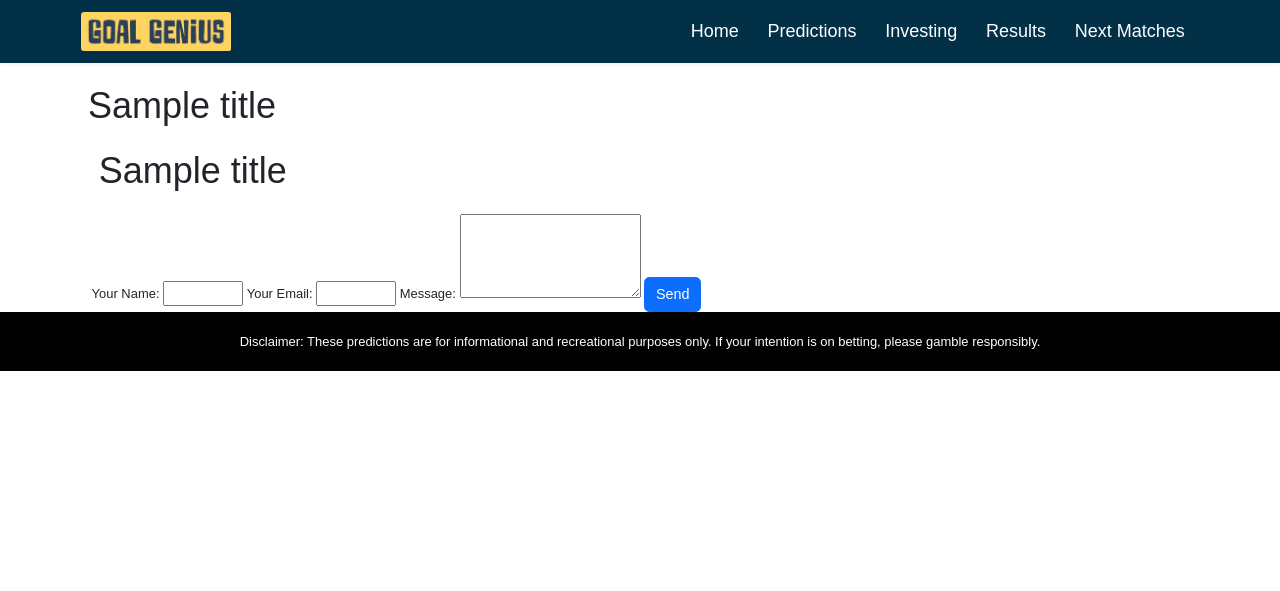
After one commit to ignaciomedinar/predictions, a Flask app: template templates/comments.html in a window 1280 px wide. The commit adds this page. Shown: the top 591 px of the page. Run offline with Flask 3, Linux system fonts and the light colour scheme; the template is opened without the code that fills it: most values are stand-ins (such as "Sample title", 1, 10 or a date in 2020); some libraries are stand-ins or nearby versions.

Commit message:
More changes

```diff
--- a/templates/base.html
+++ b/templates/base.html
@@ -48,6 +48,9 @@
                         <li class="nav-item mx-2">
                             <a class="nav-link" href="calendar">Next Matches</a>
                         </li>
+                        <!-- <li class="nav-item mx-2">
+                            <a class="nav-link" href="contact_submit">Send a comment</a>
+                        </li> -->
                     </ul>
                 </div>
             </nav>
@@ -62,7 +65,7 @@
             <div class="buttons d-flex justify-content-center m-4">
                 <!-- <div class="btn btn-primary p-4 m-2"><i class="fa-solid fa-wand-magic-sparkles"></i><br><a href="predictions">Go to week's predictions</a></div> -->
                 <a class="btn btn-primary p-4 m-2" href="predictions" role="button"><i class="fa-solid fa-wand-magic-sparkles"></i><br>Go to week's predictions</a>
-                <a class="btn btn-primary p-4 m-2" href="results" role="button"><i class="fa-regular fa-calendar"></i><br>Go to previous week's results</a>
+                <a class="btn btn-primary p-4 m-2" href="results" role="button"><i class="fa-regular fa-calendar"></i><br>Go to week's results</a>
             </div>
             {% endblock %}
         </div>
--- /dev/null
+++ b/templates/comments.html
@@ -0,0 +1,21 @@
+{% extends 'base.html' %}
+{% block main %}
+<!-- <main class="main"> -->
+    <div class="container">
+        <h1 class="title mx-2 my-4">{{ title }}</h1>
+        <!-- Existing content here -->
+        <form action="{{ contact_submit }}" method="POST">
+            <label for="name">Your Name:</label>
+            <input type="text" id="name" name="name" required>
+
+            <label for="email">Your Email:</label>
+            <input type="email" id="email" name="email" required>
+
+            <label for="message">Message:</label>
+            <textarea id="message" name="message" rows="4" required></textarea>
+
+            <button type="submit" class="btn btn-primary">Send</button>
+        </form>
+    </div>
+<!-- </main> -->
+{% endblock %}
--- a/templates/table_results.html
+++ b/templates/table_results.html
@@ -10,7 +10,11 @@
     <form action="{{ url_for('show_results') }}" method="get">
         <!-- <label for="week">Select a week:</label> -->
         <select name="week" class="form-select " onchange="this.form.submit()">
-            <option value="">Select a week</option>
+            {% if selected_week_start is none %}
+                <option value="">Select a week</option>
+            {% else %}
+                <option value="">Showing: {{ selected_week_start.strftime('%b %d') }} - {{ (selected_week_start | add_days(6)).strftime('%b %d, %Y') }}</option>
+            {% endif %}
             {% for first_date_week in first_dates_week %}
             <option value="{{ first_date_week }}" {% if selected_week == first_date_week %}selected{% endif %}}>
                 {{ first_date_week.strftime('%b %d') }} - {{ (first_date_week | add_days(6)).strftime('%b %d, %Y') }}
```
Also changed, not shown: app.py (+32 -0 lines).
